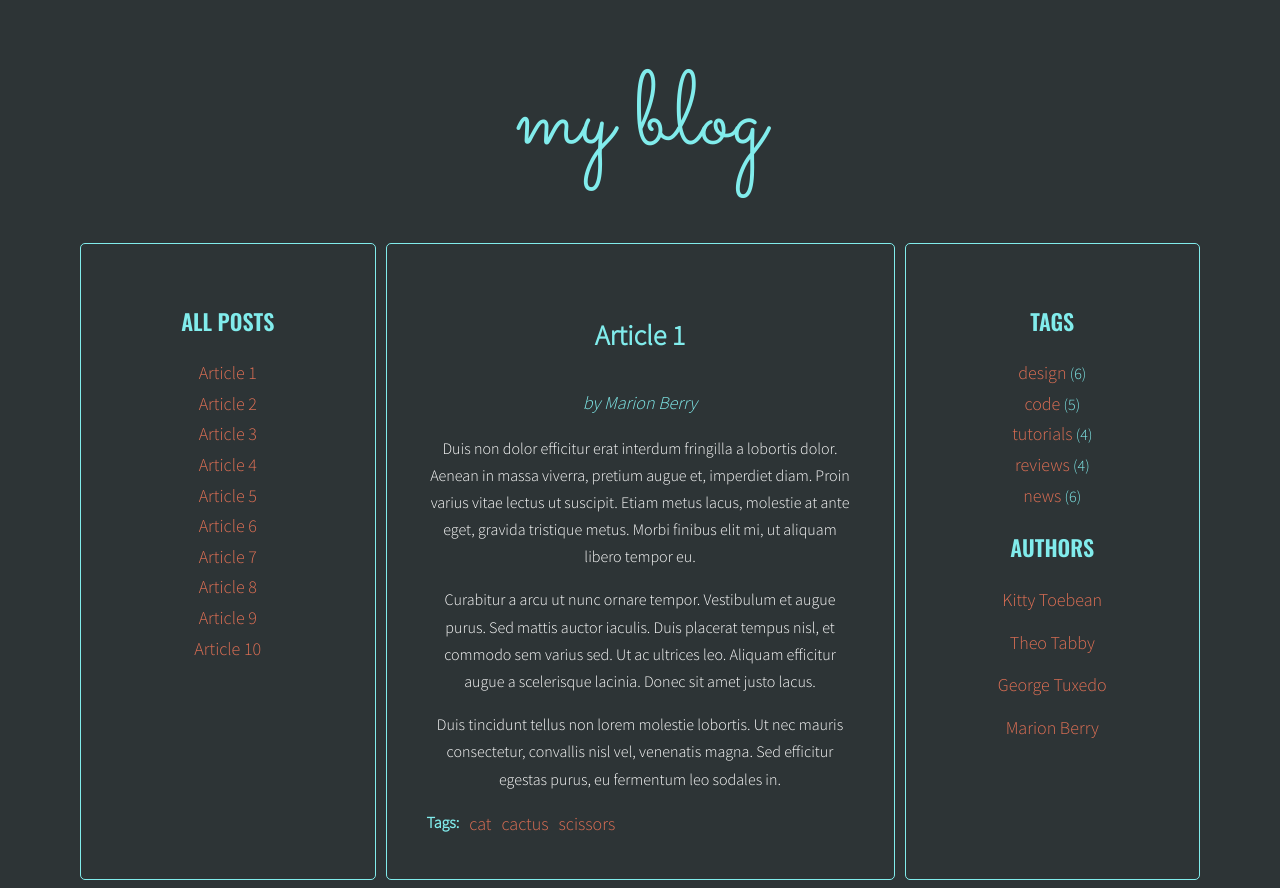
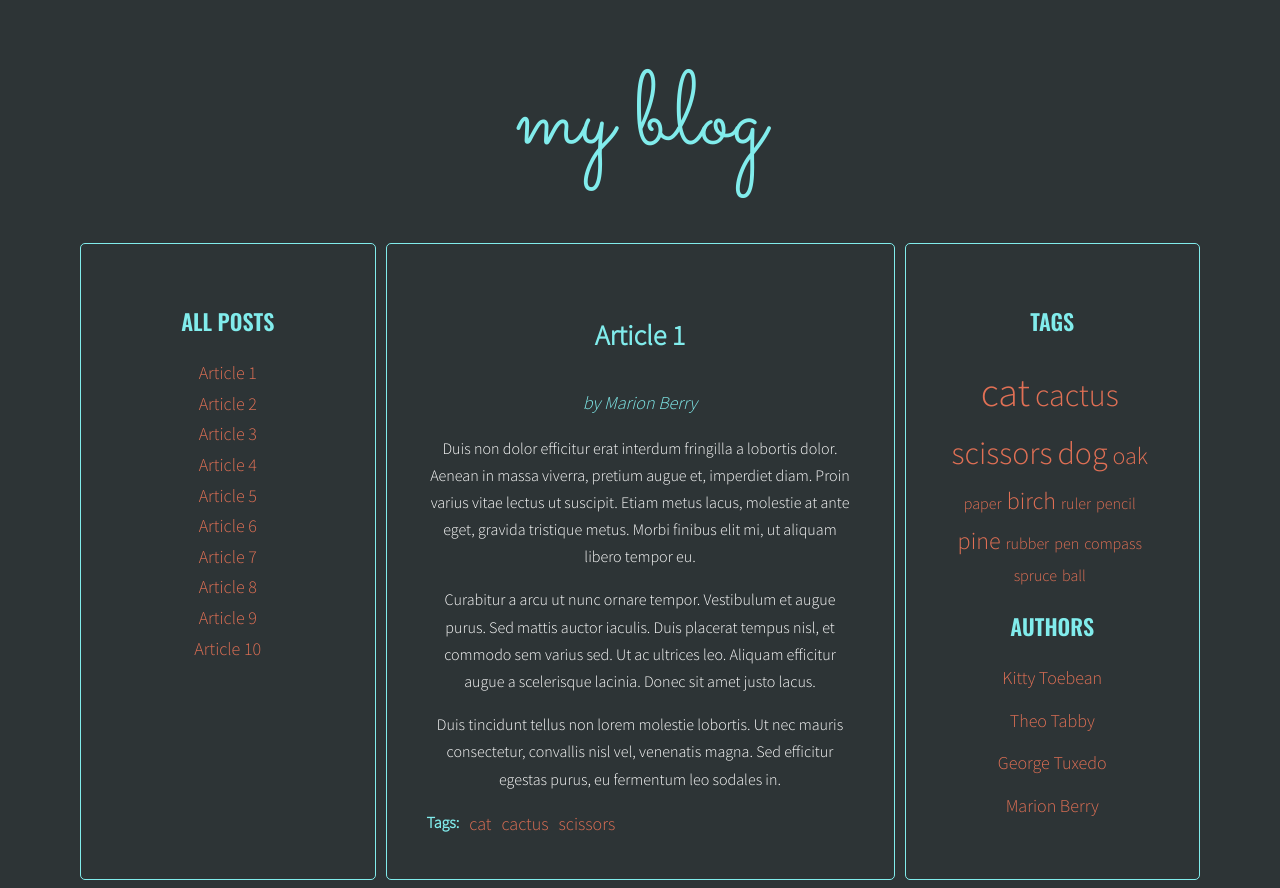
Before and after one commit to konstantywrona/javascript-blog, a website: page index.html in a window 1280 px wide. Drawn offline with nearby package versions, Linux system fonts and the light colour scheme.

Commit message:
Add js-tagCloud

```diff
--- a/index.html
+++ b/index.html
@@ -38,8 +38,6 @@
             <div class="post-tags">
               <p><strong>Tags:</strong></p>
               <ul class="list list-horizontal">
-                <li><a href="#">design</a></li>
-                <li><a href="#">tutorials</a></li>
               </ul>
             </div>
           </article>
@@ -62,8 +60,6 @@
             <div class="post-tags">
               <p><strong>Tags:</strong></p>
               <ul class="list list-horizontal">
-                <li><a href="#">news</a></li>
-                <li><a href="#">code</a></li>
               </ul>
             </div>
           </article>
@@ -83,9 +79,6 @@
             <div class="post-tags">
               <p><strong>Tags:</strong></p>
               <ul class="list list-horizontal">
-                <li><a href="#">news</a></li>
-                <li><a href="#">reviews</a></li>
-                <li><a href="#">design</a></li>
               </ul>
             </div>
           </article>
@@ -105,9 +98,6 @@
             <div class="post-tags">
               <p><strong>Tags:</strong></p>
               <ul class="list list-horizontal">
-                <li><a href="#">tutorials</a></li>
-                <li><a href="#">code</a></li>
-                <li><a href="#">design</a></li>
               </ul>
             </div>
           </article>
@@ -128,8 +118,6 @@
             <div class="post-tags">
               <p><strong>Tags:</strong></p>
               <ul class="list list-horizontal">
-                <li><a href="#">design</a></li>
-                <li><a href="#">reviews</a></li>
               </ul>
             </div>
           </article>
@@ -152,8 +140,6 @@
             <div class="post-tags">
               <p><strong>Tags:</strong></p>
               <ul class="list list-horizontal">
-                <li><a href="#">reviews</a></li>
-                <li><a href="#">code</a></li>
               </ul>
             </div>
           </article>
@@ -174,8 +160,6 @@
             <div class="post-tags">
               <p><strong>Tags:</strong></p>
               <ul class="list list-horizontal">
-                <li><a href="#">code</a></li>
-                <li><a href="#">news</a></li>
               </ul>
             </div>
           </article>
@@ -197,9 +181,6 @@
             <div class="post-tags">
               <p><strong>Tags:</strong></p>
               <ul class="list list-horizontal">
-                <li><a href="#">news</a></li>
-                <li><a href="#">design</a></li>
-                <li><a href="#">tutorials</a></li>
               </ul>
             </div>
           </article>
@@ -221,8 +202,6 @@
             <div class="post-tags">
               <p><strong>Tags:</strong></p>
               <ul class="list list-horizontal">
-                <li><a href="#">news</a></li>
-                <li><a href="#">tutorials</a></li>
               </ul>
             </div>
           </article>
@@ -253,11 +232,6 @@
         <aside class="sidebar">
           <h2 class="section-title">Tags</h2>
           <ul class="list tags">
-            <li><a href="#">design</a> <span>(6)</span></li>
-            <li><a href="#">code</a> <span>(5)</span></li>
-            <li><a href="#">tutorials</a> <span>(4)</span></li>
-            <li><a href="#">reviews</a> <span>(4)</span></li>
-            <li><a href="#">news</a> <span>(6)</span></li>
           </ul>
           <h2 class="section-title">Authors</h2>
           <ul class="list authors">
--- a/js/script.js
+++ b/js/script.js
@@ -40,7 +40,10 @@
     optTitleSelector = ".post-title",
     optTitleListSelector = ".titles",
     optArticleTagsSelector = ".post-tags .list",
-    optArticleAuthorSelector = ".post .post-author";
+    optArticleAuthorSelector = ".post-author",
+    optTagsListSelector = ".tags",
+    optCloudClassCount = "6",
+    optCloudClassPrefix = "tag-size-";
 
   function generateTitleLinks(customSelecor = "") {
     // console.log("Title links were generated!");
@@ -94,7 +97,34 @@
   }
   generateTitleLinks();
 
+  function calculateTagsParams(tags) {
+    const params = { max: 0, min: 999999 };
+    for (let tag in tags) {
+      console.log(tag + " is used " + tags[tag] + " times");
+      if (tags[tag] > params.max) {
+        params.max = tags[tag];
+      }
+      if (tags[tag] < params.min) {
+        params.min = tags[tag];
+      }
+    }
+
+    return params;
+  }
+
+  function calculateTagClass(count, params) {
+    classNumber = Math.floor(
+      ((count - params.min) / (params.max - params.min)) * optCloudClassCount +
+        1
+    );
+    return optCloudClassPrefix + classNumber;
+  }
+
   function generateTags() {
+    /* create a new variable allTags with an empty object */
+    let allTags = {};
+    console.log(allTags);
+
     /* find all articles */
     const articles = document.querySelectorAll(optArticleSelector);
 
@@ -131,14 +161,49 @@
         html = html + linkHTML;
         // console.log(html);
 
-        /* END LOOP: for each tag */
+        /* check if this link is NOT already in allTags */
+        if (!allTags[tag]) {
+          /* add tag to allTags object */
+          allTags[tag] = 1;
+        } else {
+          allTags[tag]++;
+        }
       }
+      /* END LOOP: for each tag */
 
       /* insert HTML of all the links into the tags wrapper */
       tagsWrapper.innerHTML = html;
+    }
+    /* END LOOP: for every article: */
 
-      /* END LOOP: for every article: */
+    /* find list of tags in right column */
+    const tagList = document.querySelector(optTagsListSelector);
+    // console.log(tagList);
+
+    const tagsParams = calculateTagsParams(allTags);
+    console.log("tagsParams:", tagsParams);
+
+    /* create variable for all links HTML code */
+    let allTagsHTML = "";
+
+    /* START LOOP: for each tag in allTags: */
+    for (let tag in allTags) {
+      const tagLinkHTML =
+        "<li><a class=" +
+        calculateTagClass(allTags[tag], tagsParams) +
+        ' href="#">' +
+        tag +
+        "</a></span></li>";
+      console.log("tagLinkHTML:", tagLinkHTML);
+      /* generate code of a link and add it to allTagsHTML */
+      allTagsHTML += tagLinkHTML;
     }
+    // console.log(allTags);
+
+    /* END LOOP: for each tag in allTags: */
+
+    /* add HTML from allTagsHTML to tagList */
+    tagList.innerHTML = allTagsHTML;
   }
   generateTags();
 
@@ -166,8 +231,9 @@
     for (tag of tagLinks) {
       /* remove class active */
       tag.classList.remove("active");
-      /* END LOOP: for each active tag link */
     }
+    /* END LOOP: for each active tag link */
+
     /* find all tag links with "href" attribute equal to the "href" constant */
     const tagLinksSameValue = document.querySelectorAll(
       'a[href="' + href + '"]'
@@ -178,8 +244,9 @@
     for (tag of tagLinks) {
       /* add class active */
       tag.classList.add("active");
-      /* END LOOP: for each found tag link */
     }
+    /* END LOOP: for each found tag link */
+
     /* execute function "generateTitleLinks" with article selector as argument */
     generateTitleLinks('[data-tags~="' + tag + '"]');
   }
@@ -193,8 +260,8 @@
     for (let tag of tags) {
       /* add tagClickHandler as event listener for that link */
       tag.addEventListener("click", tagClickHandler);
-      /* END LOOP: for each link */
     }
+    /* END LOOP: for each link */
   }
   addClickListenersToTags();
 
@@ -221,7 +288,6 @@
       /* generate HTML of the author */
       const linkHTML =
         '<a href="#author-' + articleAuthor + '">by ' + articleAuthor + "</a>";
-      // console.log(linkHTML);
 
       authorsWrapper.insertAdjacentHTML("beforeend", linkHTML);
 
@@ -233,6 +299,7 @@
 
       authorsWrapper.innerHTML = html;
     }
+    /* END LOOP: for every article */
   }
   generateAuthors();
 
@@ -262,8 +329,9 @@
     for (author of authorsLinks) {
       /* remove class active */
       author.classList.remove("active");
-      /* END LOOP: for each active author link */
     }
+    /* END LOOP: for each active author link */
+
     /* find all author links with "href" attribute equal to the "href" constant */
     const authorsLinksSameValue = document.querySelectorAll(
       'a[href="' + href + '"]'
@@ -274,8 +342,8 @@
     for (author of authorsLinks) {
       /* add class active */
       author.classList.add("active");
-      /* END LOOP: for each found author link */
     }
+    /* END LOOP: for each found author link */
 
     /* execute function "generateTitleLinks" with article selector as argument */
     generateTitleLinks('[data-author="' + author + '"]');
@@ -290,8 +358,8 @@
     for (let author of authors) {
       /* add authorClickHandler as event listener for that link */
       author.addEventListener("click", authorClickHandler);
-      /* END LOOP: for each link */
     }
+    /* END LOOP: for each link */
   }
   addClickListenersToAuthors();
 }
--- a/sass/style.scss
+++ b/sass/style.scss
@@ -105,6 +105,27 @@ a:hover {
   }
 }
 
+/* Tags list */
+
+.tags {
+  li {
+    display: inline-block;
+    margin-right: 5px;
+  }
+}
+.tag-size-1 {
+  font-size: 100%;
+}
+.tag-size-2 {
+  font-size: 150%;
+}
+.tag-size-3 {
+  font-size: 200%;
+}
+.tag-size-7 {
+  font-size: 250%;
+}
+
 /* Authors */
 
 .authors {
```
Also changed, not shown: css/style.css, 1 other file.
